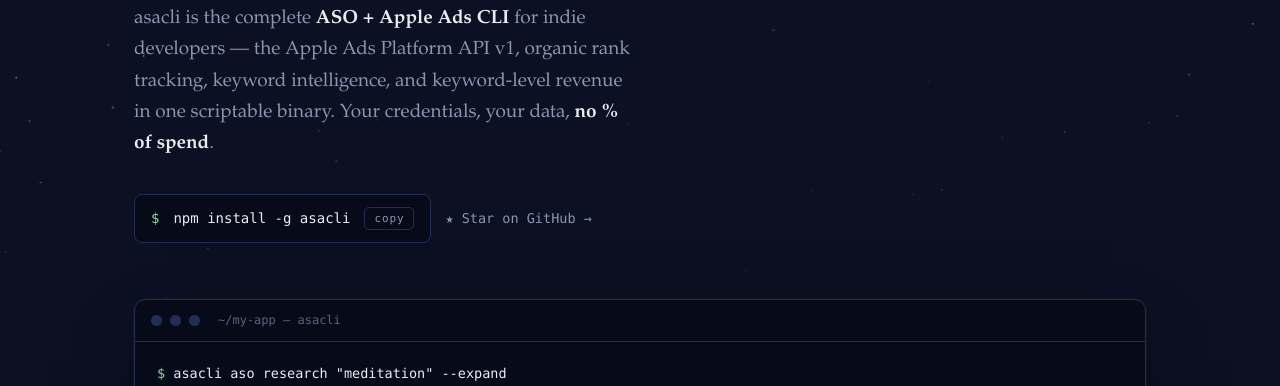
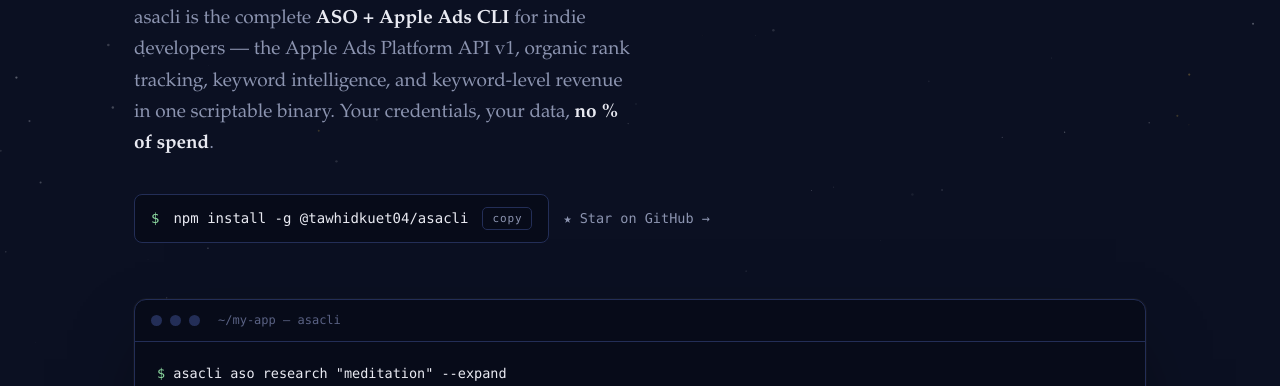
Before and after one commit to tawhidkuet04/appadscli, a plain HTML site: page website/index.html in a window 1280 px wide. Shown: the part 401-787 px from the top of the page. Drawn offline with Linux system fonts and the light colour scheme.

Commit message:
npm: publish as @tawhidkuet04/asacli (unscoped name blocked by squatted asa-cli)

```diff
--- a/npm/package.json
+++ b/npm/package.json
@@ -1,5 +1,5 @@
 {
-  "name": "asacli",
+  "name": "@tawhidkuet04/asacli",
   "version": "0.2.0",
   "description": "The complete Apple Search Ads + ASO CLI for indie developers — campaigns, keywords, rank tracking, harvest loop, ROAS, MCP server. One binary.",
   "keywords": [
--- a/website/index.html
+++ b/website/index.html
@@ -236,7 +236,7 @@
       <div class="hero-cta">
         <div class="install-pill">
           <span class="dollar">$</span>
-          <code id="brew-cmd">npm install -g asacli</code>
+          <code id="brew-cmd">npm install -g @tawhidkuet04/asacli</code>
           <button type="button" onclick="copyBrew(this)" aria-label="Copy install command">copy</button>
         </div>
         <a class="gh-link" href="https://github.com/tawhidkuet04/asacli">★ Star on GitHub →</a>
@@ -409,7 +409,7 @@
       <div class="install-grid">
         <div class="install-card">
           <h3>npm</h3>
-          <code>npm install -g asacli</code>
+          <code>npm install -g @tawhidkuet04/asacli</code>
         </div>
         <div class="install-card">
           <h3>Homebrew</h3>
```
Also changed, not shown: README.md, npm/README.md.
